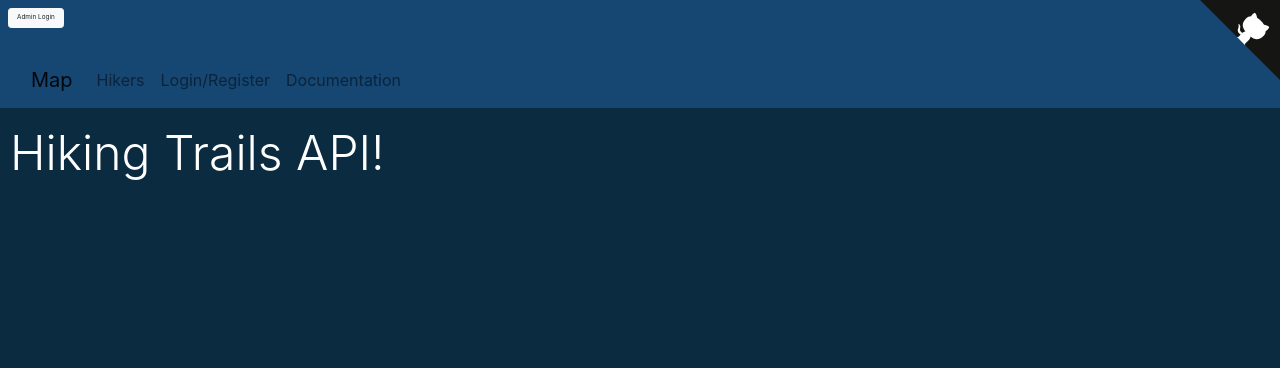
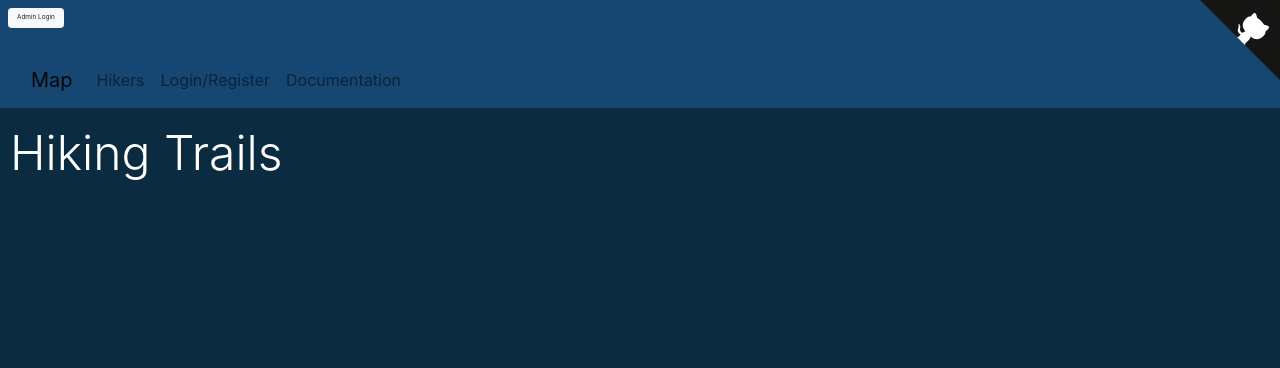
Before and after one commit to Thomas-Basham/hiking-trails-api, a Django app: template templates/hiking_trails_map.html in a window 1280 px wide. Shown: the top 368 px of the page. Run offline with Django 4.2, Linux system fonts and the light colour scheme; the template is opened without the code that fills it, so the values that code supplies are empty; some libraries are stand-ins or nearby versions.

Commit message:
updated map heading

```diff
--- a/templates/hiking_trails_map.html
+++ b/templates/hiking_trails_map.html
@@ -3,7 +3,7 @@
 
 {% block content %}
 
-    <h1 class="display-3 text-center">Hiking Trails API!</h1>
+    <h1 class="display-3 text-center">Hiking Trails</h1>
 
 <br>
 <br>
```
